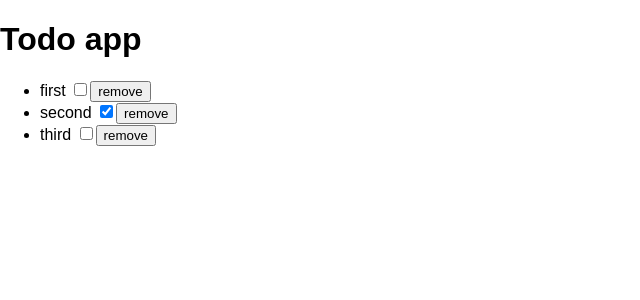
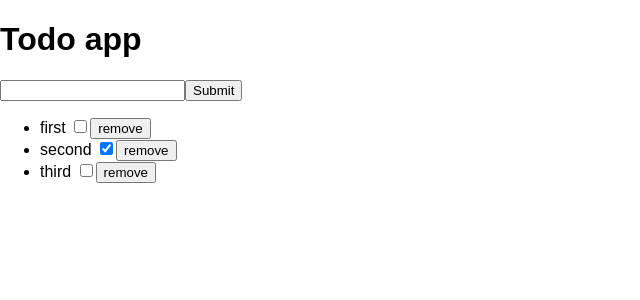
Before and after one commit to Quidiox/todo-app, a React (Create React App) app: page / in a window 1280 px wide. Shown: the top 300 px of the page, without its empty margins (0-640 px from the left). Built offline with nearby package versions, Linux system fonts and the light colour scheme.

Commit message:
basic functionality with redux

```diff
--- a/package.json
+++ b/package.json
@@ -7,7 +7,8 @@
     "react-dom": "^16.2.0",
     "react-redux": "5.0.7",
     "react-scripts": "1.1.1",
-    "redux": "3.7.2"
+    "redux": "3.7.2",
+    "uuid": "3.2.1"
   },
   "scripts": {
     "start": "react-scripts start",
--- a/src/App.js
+++ b/src/App.js
@@ -1,11 +1,13 @@
 import React, { Component, Fragment } from 'react'
 import ListTodos from './listTodos'
+import CreateTodo from './createTodo'
 
 class App extends Component {
   render() {
     return (
       <Fragment>
         <h1>Todo app</h1>
+        <CreateTodo />
         <ListTodos />
       </Fragment>
     )
--- /dev/null
+++ b/src/createTodo.js
@@ -0,0 +1,26 @@
+import React from 'react'
+import { connect } from 'react-redux'
+import { createTodo } from './reducers/reducers'
+const uuidv1 = require('uuid/v1')
+
+const handleSubmit = (e, props) => {
+  e.preventDefault()
+  props.createTodo({
+    id: uuidv1(),
+    name: e.target.name.value,
+    done: false
+  })
+}
+
+const CreateTodo = props => {
+  return (
+    <form onSubmit={e => handleSubmit(e, props)}>
+      <input type="text" name="name" />
+      <input type="submit" />
+    </form>
+  )
+}
+
+const mapStateToProps = state => ({ todos: state.todos })
+
+export default connect(mapStateToProps, { createTodo })(CreateTodo)
--- a/src/reducers/reducers.js
+++ b/src/reducers/reducers.js
@@ -46,7 +46,7 @@ export const removeTodo = todo => {
 
 export const toggleDone = todo => ({
   type: 'TOGGLE_DONE',
-  todo: todo
+  todo
 })
 
 export default todoReducer
```
